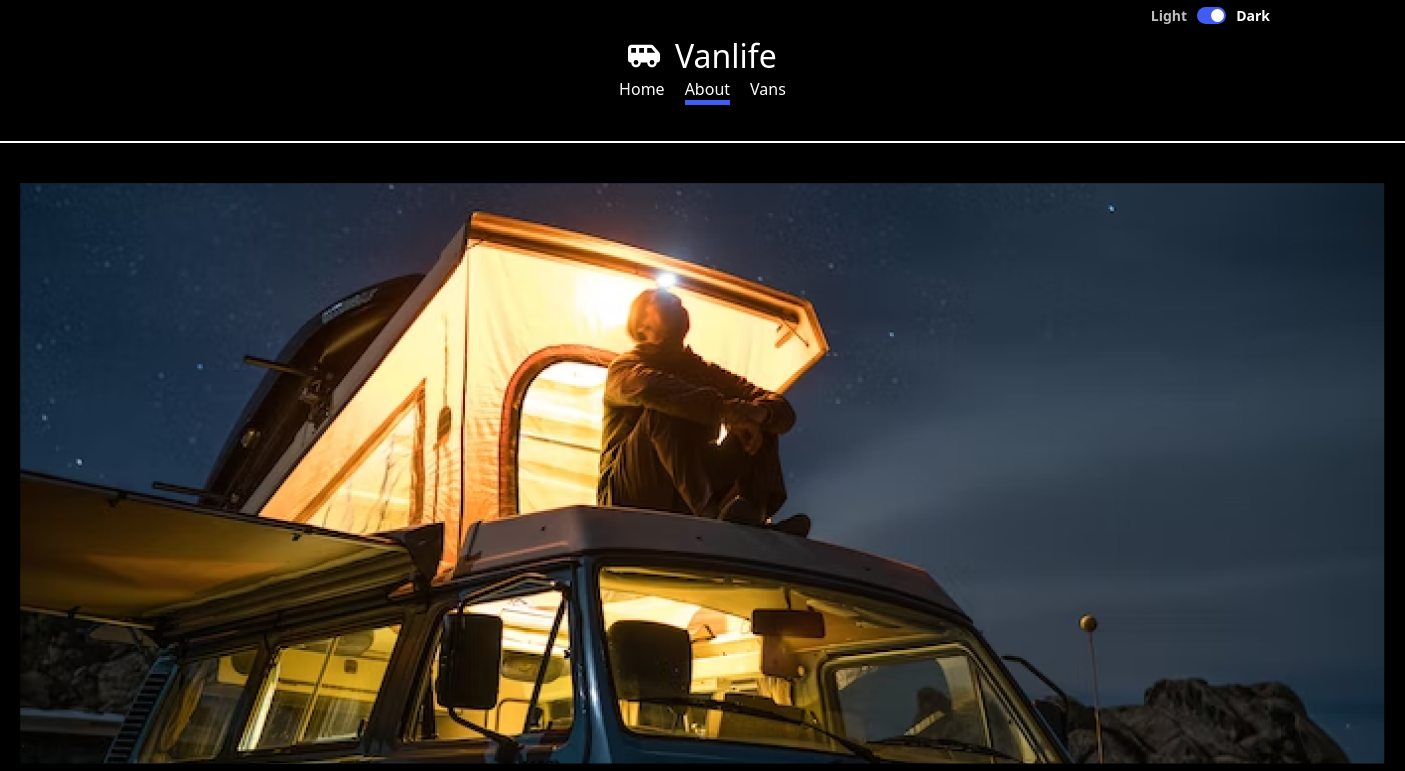
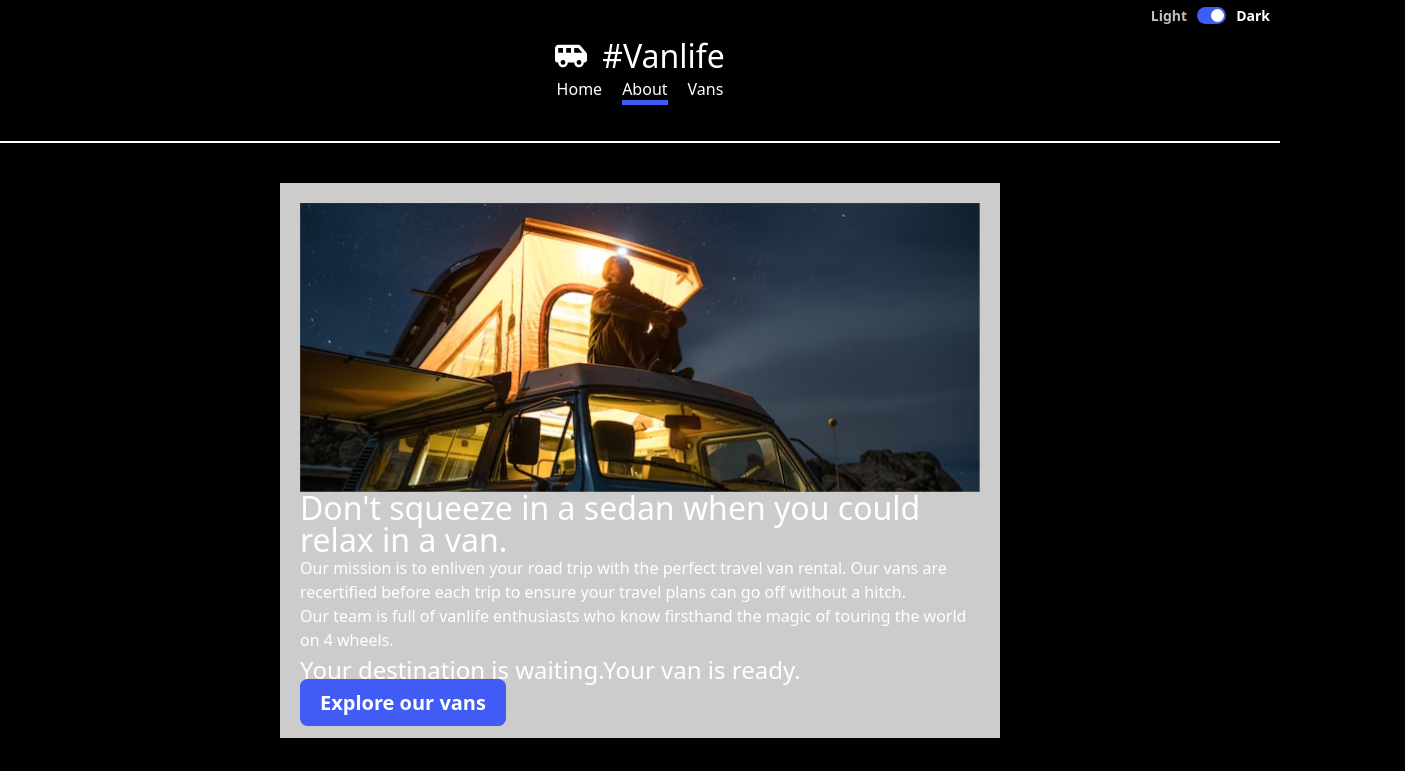
Before and after one commit to chrisnajman/vanlife, a React (Vite) app: page /vanlife/about in a window 1280 px wide. Shown: the top 771 px of the page, 1405 px wide, since content can reach past the window. Built offline with nearby package versions, Linux system fonts and the light colour scheme; what miragejs would draw is missing.

Commit message:
server.js - fix path. CSS styling

```diff
--- a/src/App.jsx
+++ b/src/App.jsx
@@ -14,7 +14,7 @@ function App() {
     <BrowserRouter>
       <SkipLink />
       <BtnTheme />
-      <div className="page-container">
+      <div className="site-container">
         <Header title="Vanlife" />
         <main
           id="main-content"
--- a/src/components/Footer.jsx
+++ b/src/components/Footer.jsx
@@ -2,7 +2,7 @@ import PropTypes from "prop-types"
 
 function Footer({ gitRepo }) {
   return (
-    <footer className="page-footer">
+    <footer className="site-footer">
       <a
         href={`https://github.com/chrisnajman/${gitRepo}`}
         target="_blank"
--- a/src/components/Header.jsx
+++ b/src/components/Header.jsx
@@ -4,10 +4,10 @@ import Nav from "./Nav"
 
 function Header({ title }) {
   return (
-    <header className="page-header">
-      <h1>
-        <FaVanShuttle /> <span>{title}</span>
-      </h1>
+    <header className="site-header">
+      <p className="site-header--h1">
+        <FaVanShuttle /> <span>#{title}</span>
+      </p>
       <Nav />
     </header>
   )
--- a/src/index.css
+++ b/src/index.css
@@ -39,7 +39,8 @@ h3 {
   font-weight: normal;
 }
 
-h1 {
+h1,
+.site-header--h1 {
   display: flex;
   flex-direction: column;
   @media screen and (width >= 360px) {
@@ -61,9 +62,21 @@ button {
   all: unset;
   cursor: pointer;
 
-  &:hover {
+  @media (hover: hover) {
+    &:hover {
+      opacity: 0.8;
+    }
+  }
+
+  /* &:hover {
     opacity: 0.8;
-  }
+  } */
+}
+
+img {
+  max-width: 100%;
+  height: auto;
+  display: block;
 }
 
 .theme-toggler {
@@ -127,39 +140,39 @@ button {
   }
 }
 
-.page-container {
+.site-container {
   display: grid;
   grid-template-rows: auto 1fr auto;
   height: 100dvh;
   height: 100vh;
 }
 
-.page-header,
+.site-header,
 .main-content,
-.page-footer {
+.site-footer {
   padding: 4rem 2rem;
 }
 
-.page-header,
-.page-footer {
+.site-header,
+.site-footer {
   text-align: center;
 
   border-style: solid;
   border-color: var(--fg);
 }
 
-.page-header {
+.site-header {
   display: flex;
   flex-direction: column;
   gap: 0.5rem;
   border-width: 0 0 2px 0;
 }
 
-.page-footer {
+.site-footer {
   border-width: 2px 0 0 0;
 }
 
-.page-footer {
+.site-footer {
   & a {
     color: var(--fg);
     text-decoration: none;
@@ -196,17 +209,65 @@ button {
   }
 }
 
-/* temp */
+.van-list {
+  list-style: none;
+  padding: 0;
+  display: grid;
+  grid-template-columns: repeat(auto-fit, minmax(320px, 1fr));
+  grid-gap: 2rem;
+}
+
+/** Pages **/
+
+.link-button {
+  background-color: #405cf5;
+  color: white;
+  font-weight: 600;
+  font-size: clamp(1.4rem, 1.2174rem + 1.0435vw, 2rem);
+  padding: 1rem 2rem;
+  border-radius: 0.75rem;
+  text-decoration: none;
+
+  @media (hover: hover) {
+    &:hover {
+      opacity: 0.8;
+    }
+  }
+}
+.content-container {
+  --_content-max-width: 72rem;
+  --_content-space-outside: 2rem;
+
+  width: min(var(--_content-max-width), 100% - var(--_content-space-outside) * 2);
+  margin-inline: auto;
+  padding: 2rem;
+  background-color: #ccc;
+}
 .home-container {
+  display: grid;
+  place-items: center;
+  min-height: 60rem;
   background:
     linear-gradient(0deg, rgba(0, 0, 0, 0.46), rgba(0, 0, 0, 0.46)),
     url("./assets/images/home-hero.png") no-repeat center center;
   background-size: cover;
-  min-height: 350px;
   color: white;
-  padding: 45px 23px;
+  & h1,
+  & p {
+    text-align: center;
+    text-wrap: balance;
+  }
+
+  & h1 {
+    line-height: 1.3;
+  }
+
+  & p {
+    font-size: clamp(1.6rem, 1.4783rem + 0.6957vw, 2rem);
+  }
 }
-/* end temp */
+
+/** Other **/
 
 .skip-link {
   color: var(--body-txt);
--- a/src/pages/About.jsx
+++ b/src/pages/About.jsx
@@ -4,7 +4,7 @@ import { Link } from "react-router-dom"
 
 function About() {
   return (
-    <div className="about-page-container">
+    <div className="about-page-container content-container">
       <img
         src={bgImg}
         className="about-hero-image"
@@ -23,9 +23,8 @@ function About() {
       </div>
       <div className="about-page-cta">
         <h2>
-          Your destination is waiting.
-          <br />
-          Your van is ready.
+          <span>Your destination is waiting.</span>
+          <span>Your van is ready.</span>
         </h2>
         <Link
           className="link-button"
--- a/src/pages/Home.jsx
+++ b/src/pages/Home.jsx
@@ -3,13 +3,20 @@ import { Link } from "react-router-dom"
 
 function Home() {
   return (
-    <div className="home-container">
-      <h1>You got the travel plans, we got the travel vans.</h1>
+    <div className="home-container  content-container">
+      <h1>
+        You{"'"}ve got the travel plans, we{"'"}ve got the travel vans.
+      </h1>
       <p>
         Add adventure to your life by joining the #vanlife movement. Rent the
         perfect van to make your perfect road trip.
       </p>
-      <Link to={`${UrlRoot}vans`}>Find your van</Link>
+      <Link
+        to={`${UrlRoot}vans`}
+        className="link-button"
+      >
+        Find your van
+      </Link>
     </div>
   )
 }
--- a/src/pages/VanDetails.jsx
+++ b/src/pages/VanDetails.jsx
@@ -20,7 +20,7 @@ function VanDetails() {
   }, [params.id])
 
   return (
-    <div className="van-detail">
+    <div className="van-detail-container  content-container">
       {van ? (
         <>
           <h1>{van.name}: Details</h1>
--- a/src/pages/Vans.jsx
+++ b/src/pages/Vans.jsx
@@ -26,7 +26,7 @@ function Vans() {
           aria-label={`View details for ${van.name},
                              priced at £${van.price} per day`}
         >
-          <h2>{van.name}</h2>
+          <p>{van.name}</p>
           <picture>
             <source
               srcSet={van.imageUrlWebp}
@@ -50,10 +50,10 @@ function Vans() {
     )
   })
   return (
-    <>
+    <div className="vans-container  content-container">
       <h1>Explore our van options</h1>
       <ul className="van-list">{vanList}</ul>
-    </>
+    </div>
   )
 }
 
--- a/src/server.js
+++ b/src/server.js
@@ -39,7 +39,7 @@ createServer({
       imageUrlPng:
         "https://raw.githubusercontent.com/chrisnajman/vanlife-images/main/reliable-red.png",
       imageUrlWebp:
-        "https://raw.githubusercontent.com/chrisnajman/vanlife-images/main/beach-bum.webp",
+        "https://raw.githubusercontent.com/chrisnajman/vanlife-images/main/reliable-red.webp",
       type: "luxury",
     })
     server.create("van", {
```
